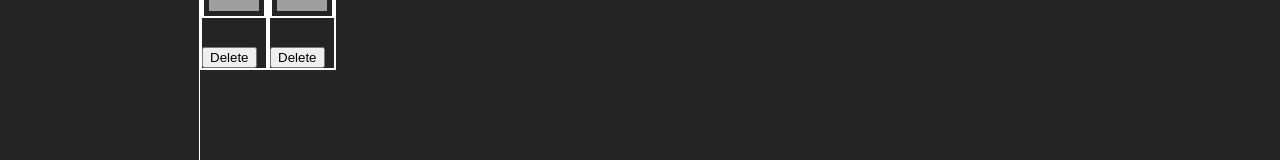
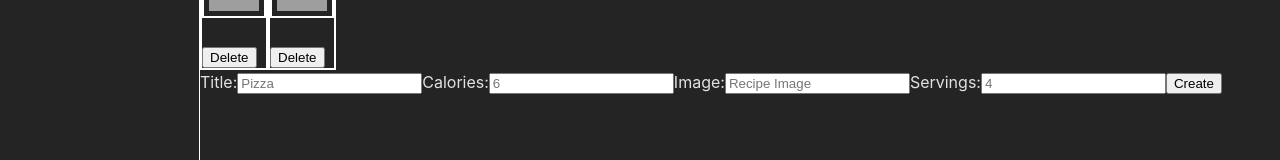
Before and after one commit to maridivi/mini-project2, a React (Vite) app: page / in a window 1280 px wide. Shown: the part 242-402 px from the top of the page. Built offline with nearby package versions, Linux system fonts and the light colour scheme; grey boxes are pictures that could not be loaded; the HTML template or start-up script is replaced by a standard one.

Commit message:
day 4 done

```diff
--- /dev/null
+++ b/src/components/AddRecipe.jsx
@@ -0,0 +1,83 @@
+import { useState } from "react";
+
+function AddRecipe({onAddFood}) {
+
+    const [newRecipe, setNewRecipe] = useState({title:"", calories:"", image:"", servings:""});
+
+
+    const handleValueChanges = e => {
+        setNewRecipe({
+          ...newRecipe,
+          [e.target.name]: e.target.value,
+        });
+    };
+
+    const handleSubmit = (event) => {
+    event.preventDefault();
+    onAddFood({
+      id: Date.now(),
+      name: newRecipe.title,
+      calories: newRecipe.calories,
+      image: newRecipe.image,
+      servings: newRecipe.servings
+    });
+    setNewRecipe({title:"", calories:"", image:"", servings:""});
+  };
+
+  return (
+    <form onSubmit={handleSubmit}>
+      <label>
+        Title:
+        <input
+          type="text"
+          name="title"
+          required
+          placeholder="Pizza"
+          value={newRecipe.title}
+          onChange={handleValueChanges}
+        />
+      </label>
+
+      <label>
+        Calories:
+        <input
+          type="text"
+          name="calories"
+          required
+          placeholder="6"
+          value={newRecipe.calories}
+          onChange={handleValueChanges}
+        />
+      </label>
+
+      <label>
+        Image:
+        <input
+          type="url"
+          name="image"
+          required
+          placeholder="Recipe Image"
+          value={newRecipe.image}
+          onChange={handleValueChanges}
+        />
+      </label>
+
+      <label>
+        Servings:
+        <input
+          type="text"
+          name="servings"
+          required
+          placeholder="4"
+          value={newRecipe.servings}
+          onChange={handleValueChanges}
+        />
+      </label>
+
+      <button>Create</button>
+    </form>
+  );
+}
+
+
+export default AddRecipe;
--- a/src/components/RecipeCard.jsx
+++ b/src/components/RecipeCard.jsx
@@ -1,7 +1,7 @@
 import { Link } from "react-router-dom";
 
 // eslint-disable-next-line react/prop-types
-function RecipeCard({ image, name, calories, servings, id }) {
+function RecipeCard({ image, name, calories, servings, id, callbackToDelete }) {
   return (
     <div className="RecipeBox">
       <Link to={`/recipes/${id}`}>
@@ -11,7 +11,8 @@ function RecipeCard({ image, name, calories, servings, id }) {
       <h2>{name} </h2>
       {/* <p>Calories: {calories} </p>
       <p>Servings: {servings} </p> */}
-      <button>Delete</button>
+
+      <button onClick={() => {callbackToDelete(id)}}>Delete</button>
     </div>
   );
 }
--- a/src/components/Recipes.jsx
+++ b/src/components/Recipes.jsx
@@ -1,12 +1,14 @@
-import recipes from "../assets/recipes.json";
 
 import RecipeCard from "./RecipeCard";
 
-function Recipes() {
+function Recipes({recipes, callbackToDelete}) {
+
+
+
   return (
     <div className="RecipeContent">
       {recipes.map((recipe) => (
-        <RecipeCard key={recipe.id} image={recipe.image} id={recipe.id} />
+        <RecipeCard key={recipe.id} image={recipe.image} id={recipe.id} callbackToDelete={callbackToDelete} />
       ))}
     </div>
   );
--- a/src/pages/DashboardPage.jsx
+++ b/src/pages/DashboardPage.jsx
@@ -1,9 +1,26 @@
+import AddRecipe from "../components/AddRecipe";
 import Recipes from "../components/Recipes";
+import recipes from "../assets/recipes.json";
+import { useState } from "react";
 
 export default function DashboardPage() {
+ const [displayedRecipes, setDisplayedRecipes] = useState(recipes);
+
+  function handleAddFood(newFood) {
+    setDisplayedRecipes([...displayedRecipes, newFood]);
+  }
+   const deleteRecipe = (recipeId) => {
+    const newList = displayedRecipes.filter((recipeObj) => {
+      return recipeObj.id !== recipeId;
+    });
+    setDisplayedRecipes(newList);
+  };
+
+
   return (
     <div>
-      <Recipes />
+      <Recipes recipes={displayedRecipes} callbackToDelete={deleteRecipe} />
+      <AddRecipe onAddFood={handleAddFood} />
     </div>
   );
 }
--- a/src/pages/RecipeDetails.jsx
+++ b/src/pages/RecipeDetails.jsx
@@ -1,4 +1,4 @@
-import { useParams } from "react-router-dom";
+import { Link, useParams } from "react-router-dom";
 import recipes from "../assets/recipes.json";
 
 export default function RecipeDetails() {
@@ -14,6 +14,7 @@ export default function RecipeDetails() {
         <p>Calories: {recipe.calories}</p>
         <p>Servings: {recipe.servings}</p>
       </div>
+      <Link to="/">Back to Homepage</Link>
     </div>
   );
 }
```
